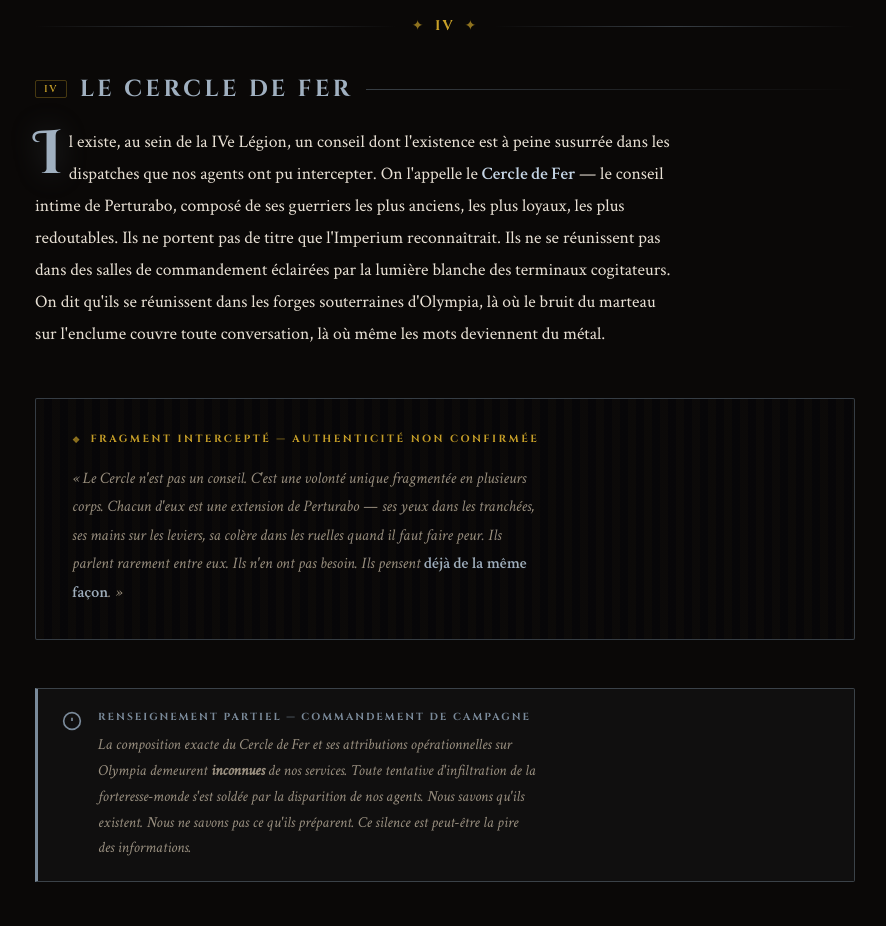
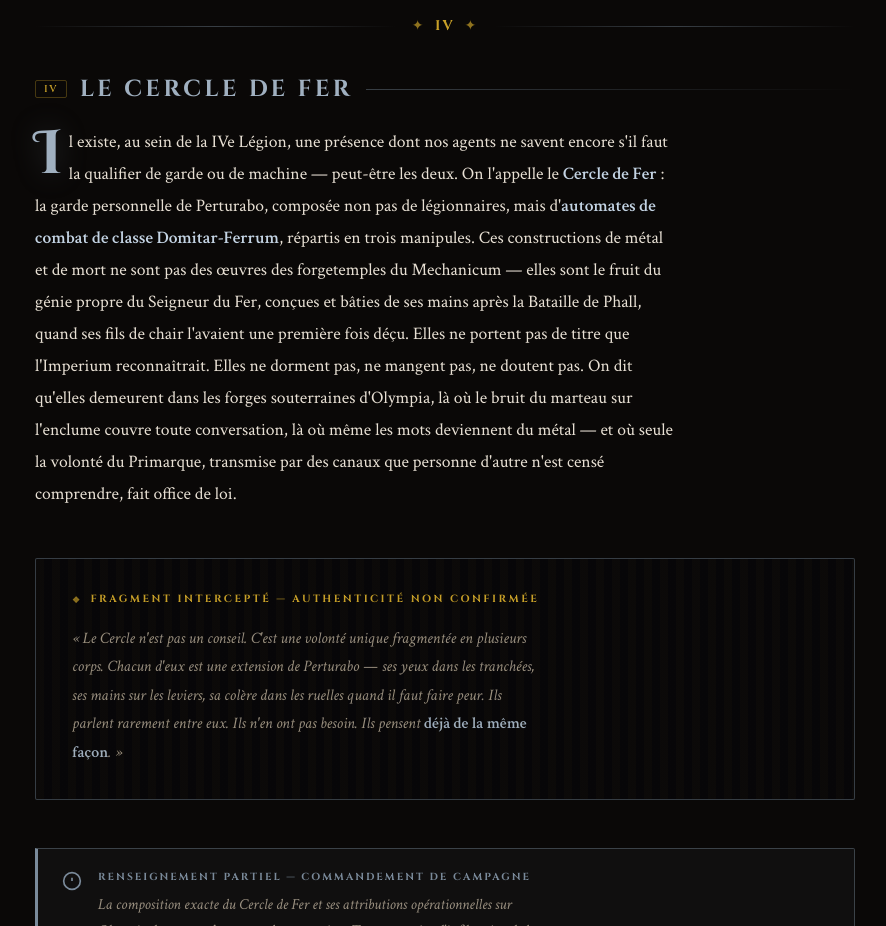
Before and after one commit to djaunie/les-bastions-dolympia, a plain HTML site: page iron-warriors.html in a window 1280 px wide. Shown: the part 4520-5446 px from the top of the page, without its empty margins (195-1081 px from the left). Drawn offline with Linux system fonts and the light colour scheme.

Commit message:
Update iron-warriors.html

```diff
--- a/iron-warriors.html
+++ b/iron-warriors.html
@@ -867,13 +867,17 @@
       <h2 class="chapter-title reveal"><span class="ct-number">IV</span>Le Cercle de Fer</h2>
 
       <p class="prose drop-cap reveal">
-        Il existe, au sein de la IVe Légion, un conseil dont l'existence est à peine susurrée dans les dispatches
-        que nos agents ont pu intercepter. On l'appelle le <strong>Cercle de Fer</strong> — le conseil intime de
-        Perturabo, composé de ses guerriers les plus anciens, les plus loyaux, les plus redoutables. Ils ne portent
-        pas de titre que l'Imperium reconnaîtrait. Ils ne se réunissent pas dans des salles de commandement
-        éclairées par la lumière blanche des terminaux cogitateurs. On dit qu'ils se réunissent dans les forges
-        souterraines d'Olympia, là où le bruit du marteau sur l'enclume couvre toute conversation, là où
-        même les mots deviennent du métal.
+        Il existe, au sein de la IVe Légion, une présence dont nos agents ne savent encore s'il faut la qualifier
+        de garde ou de machine — peut-être les deux. On l'appelle le <strong>Cercle de Fer</strong> : la garde
+        personnelle de Perturabo, composée non pas de légionnaires, mais d'<strong>automates de combat de classe
+        Domitar-Ferrum</strong>, répartis en trois manipules. Ces constructions de métal et de mort ne sont pas
+        des œuvres des forgetemples du Mechanicum — elles sont le fruit du génie propre du Seigneur du Fer, conçues
+        et bâties de ses mains après la Bataille de Phall, quand ses fils de chair l'avaient une première fois déçu.
+        Elles ne portent pas de titre que l'Imperium reconnaîtrait. Elles ne dorment pas, ne mangent pas,
+        ne doutent pas. On dit qu'elles demeurent dans les forges souterraines d'Olympia, là où le bruit du
+        marteau sur l'enclume couvre toute conversation, là où même les mots deviennent du métal — et où seule
+        la volonté du Primarque, transmise par des canaux que personne d'autre n'est censé comprendre,
+        fait office de loi.
       </p>
 
       <div class="forge-panel reveal">
```
